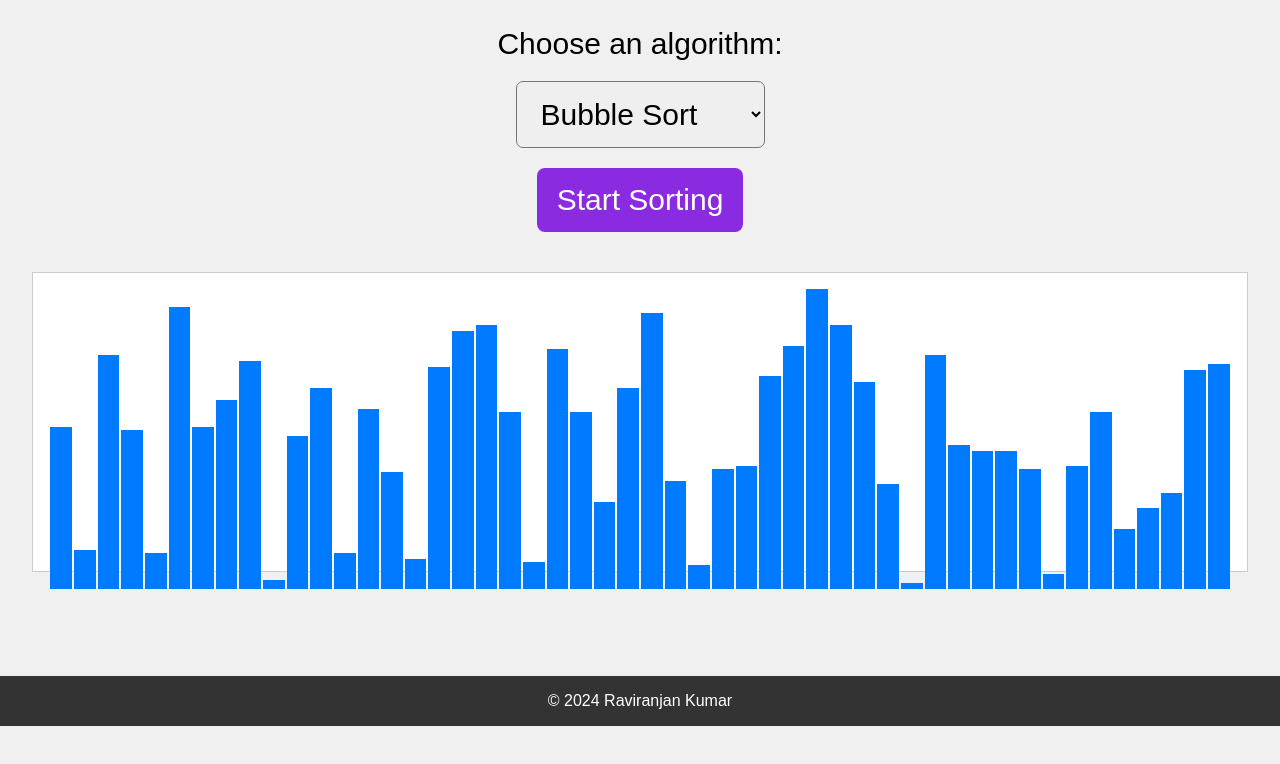
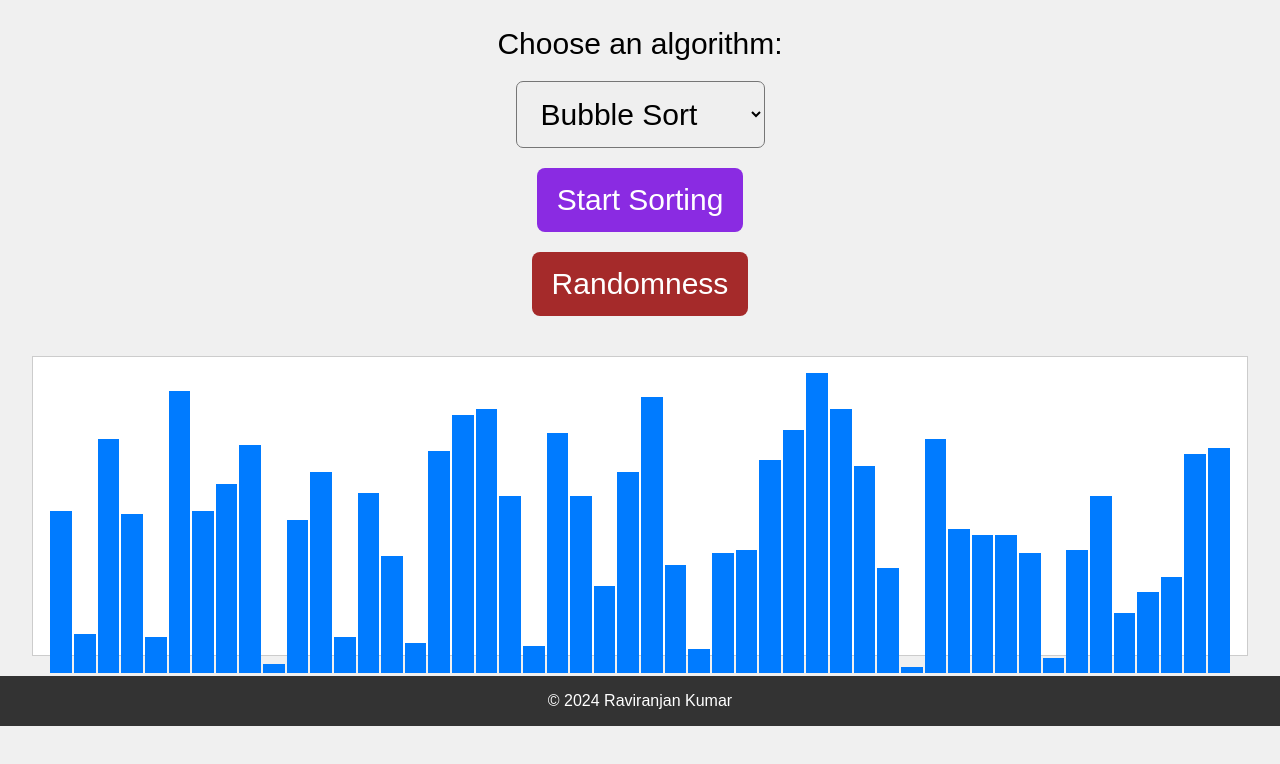
Before and after one commit to RKNITH/SORTING--ALGORITHM-VISUALISER, a plain HTML site: page index.html in a window 1280 px wide. Shown: the part 74-838 px from the top of the page. Before the commit the page ends 800 px from the top, so only its background shows below. Drawn offline with Linux system fonts and the light colour scheme.

Commit message:
code chnaged

```diff
--- a/index.html
+++ b/index.html
@@ -23,6 +23,7 @@
                 <option value="quick">Quick Sort</option>
             </select>
             <button id="start">Start Sorting</button>
+            <button id="randomness">Randomness</button>
         </div>
         <div id="time"></div>
         <div id="array-container"></div>
--- a/index.js
+++ b/index.js
@@ -1,6 +1,7 @@
 document.addEventListener("DOMContentLoaded", () => {
     const algorithmSelect = document.getElementById("algorithm");
     const startButton = document.getElementById("start");
+    const randomnessButton = document.getElementById("randomness");
     const arrayContainer = document.getElementById("array-container");
     const yearSpan = document.getElementById("year");
     const timeDisplay = document.getElementById("time");
@@ -141,7 +142,6 @@ document.addEventListener("DOMContentLoaded", () => {
     startButton.addEventListener("click", async () => {
         startButton.disabled = true; // Disable the button to prevent multiple clicks
         timeDisplay.textContent = "";
-        createRandomArray(arraySize);
         const algorithm = algorithmSelect.value;
 
         const startTime = performance.now();
@@ -173,5 +173,9 @@ document.addEventListener("DOMContentLoaded", () => {
         startButton.disabled = false; // Re-enable the button after sorting is done
     });
 
-    createRandomArray(arraySize);
+    randomnessButton.addEventListener("click", () => {
+        createRandomArray(arraySize);
+    });
+
+    createRandomArray(arraySize); // Initial array display
 });
--- a/styles.css
+++ b/styles.css
@@ -88,7 +88,8 @@ label {
     font-size: 30px;
 }
 
-#start {
+#start,
+#randomness {
     background-color: blueviolet;
     cursor: pointer;
     border: none;
@@ -100,6 +101,14 @@ label {
 
 #start:hover {
     background-color: rgb(71, 5, 133);
+}
+
+#randomness {
+    background-color: brown;
+}
+
+#randomness:hover {
+    background-color: rgb(114, 4, 4);
 }
 
 select {
```
